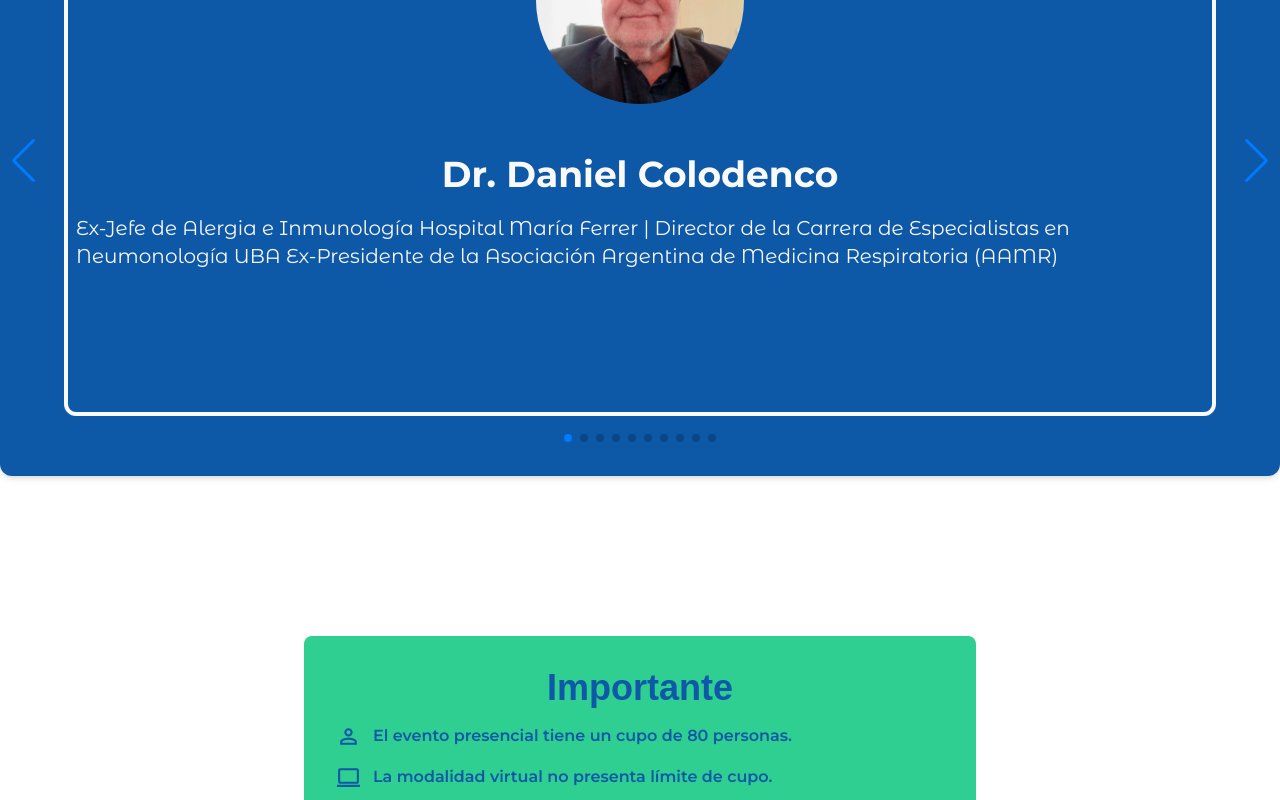
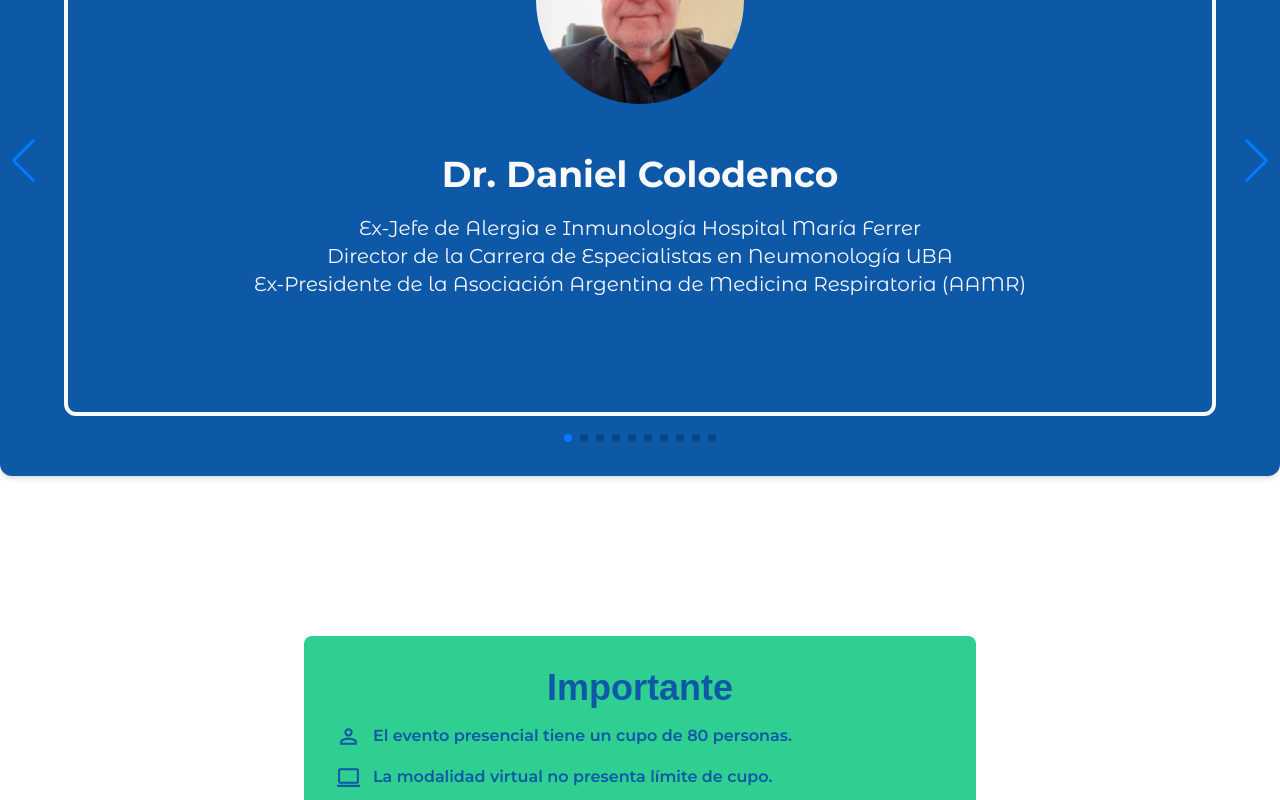
Before and after one commit to jnardi86/proyecto_Neumo, a React (Vite) app: page / in a window 1280 px wide. Shown: the part 3040-3840 px from the top of the page. Built offline with nearby package versions, Linux system fonts and the light colour scheme; a web font is replaced by a local one.

Commit message:
version mejorada de API

```diff
--- a/src/pages/home/components/homeForm/components/Form/useFormInscription.js
+++ b/src/pages/home/components/homeForm/components/Form/useFormInscription.js
@@ -53,14 +53,14 @@ const useFormInscription = ({ openModal }) => {
                 setTimeout(() => {
                     setBtnSubmitText('Inscribirse');
                     setTitleModal('Tu Inscripción ha sido registrada');
-                    setContentModal('Gracias por inscribirte al Consorcio de Asma de hospitales públicos de CABA. Por favor revisa tu correo que te enviamos la confirmación de tu inscripción.');
+                    setContentModal(`${responseObject.data.name} ${responseObject.data.lastName}, gracias por inscribirte al Consorcio de Asma de hospitales públicos de CABA. Te enviamos un correo electrónico a ${responseObject.data.email} con la confirmación y el evento para que agregues a tu calendario.`);
                     openModal();
                 }, 1000);
             } else {
                 setTimeout(() => {
                     setBtnSubmitText('Inscribirse');
                     setTitleModal('ATENCION!');
-                    setContentModal(responseObject.errorMessage);
+                    setContentModal(responseObject.error);
                     openModal();
                 }, 1000);
             }
--- a/src/pages/home/components/homeSpeakers/components/speakerCard/SpeakerCard.jsx
+++ b/src/pages/home/components/homeSpeakers/components/speakerCard/SpeakerCard.jsx
@@ -19,11 +19,15 @@ const SpeakerCard = ({ name: name, speciality: speciality, review: review, image
       <div className="w-full mb-5 p-5 flex flex-col justify-center items-center rounded-xl md:px-2 md:py-5">
         <h3 className="text-xl p-2 font-montserrat font-Bold text-White md:text-4xl">{name}</h3>
         <h5 className="text-base font-montserrat font-Semibold mb-3 text-White desktop: md:text-xl">{speciality}</h5>
-        <p
-          className="font-montserratAlternate font-Regular text-sm text-start leading-relaxed md:text-xl text-White">
-            {/* {showFullReview ? review : `${review.slice(0, 150)}...`} */}
-            {review}
-        </p>
+        {/* {showFullReview ? review : `${review.slice(0, 150)}...`} */}
+        {/* <p className="font-montserratAlternate font-Regular text-sm text-start leading-relaxed md:text-xl text-White">
+            {review} </p> */}
+        {review.map((item, index) => (
+          <p key={index} className="font-montserratAlternate font-Regular text-sm text-center leading-relaxed md:text-xl text-White">
+            {item}
+          </p>
+        ))}
+
         <div>
           {/* <div className="w-full flex justify-start">
             <HeaderButton
--- a/src/pages/home/useData.js
+++ b/src/pages/home/useData.js
@@ -69,61 +69,71 @@ const useData = () => {
             name: "Dr. Daniel Colodenco",
             speciality: "",
             image: Dr_Daniel_Colodenco_PS,
-            review: "Ex-Jefe de Alergia e Inmunología Hospital María Ferrer | Director de la Carrera de Especialistas en Neumonología UBA  Ex-Presidente de la Asociación Argentina de Medicina Respiratoria (AAMR)",
+            review: ["Ex-Jefe de Alergia e Inmunología Hospital María Ferrer",
+            "Director de la Carrera de Especialistas en Neumonología UBA",
+            "Ex-Presidente de la Asociación Argentina de Medicina Respiratoria (AAMR)"]
         },
         {
             name: "Dr. Martin Sívori",
             speciality: "",
-            review: "Jefe Unidad Neumotisiología Hospital Ramos Mejía | Director carrera especialista neumonología UBA",
+            review: ["Jefe Unidad Neumotisiología Hospital Ramos Mejía",
+            "Director carrera especialista neumonología UBA"],
             image: Dr_Martin_Sívori_PS,
         },
         {
             name: "Dra. Valeria Brichetti",
             speciality: "",
-            review: "Médica de planta del servicio de neumotisiologia Hospital Santojanni | Consultorio de asma grave Hospital Santojanni",
+            review: ["Médica de planta del servicio de neumotisiologia Hospital Santojanni",
+            "Consultorio de asma grave Hospital Santojanni"],
             image: Dra_Valeria_Brichetti_PS,
         },
         {
             name: "Dr. Daniel Pascansky",
             speciality: "",
-            review: "Médico de planta de neumotisiologia Hospital Ramos Mejia | Subdirector de la Carrera de Especialista UBA ",
+            review: ["Médico de planta de neumotisiologia Hospital Ramos Mejia",
+            "Subdirector de la Carrera de Especialista UBA "],
             image: Dr_Daniel_Pancasky_PS,
         },
         {
             name: "Dr. Diego Litewka",
             speciality: "",
-            review: "Jefe Sección Neumotisiologia Hospital Fernandez",
+            review: ["Jefe Sección Neumotisiologia Hospital Fernandez"],
             image: Dr_Diego_Litewka_PS,
         },
         {
             name: "Dr. Jose María Malet Ruiz",
             speciality: "",
-            review: "Jefe de Unidad Investigación Clínica y Experimental. Hospital de Rehabilitación Respiratoria María Ferrer",
+            review: ["Jefe de Unidad Investigación Clínica y Experimental Hospital de Rehabilitación Respiratoria María Ferrer"],
             image: Dr_Jose_Malet_PS,
         },
         {
             name: "Dr. Marcos Hernandez",
             speciality: "",
-            review: "Médico de planta Sanatorio Güemes | Coordinador consultorio de asma grave Sanatorio Güemes",
+            review: ["Médico de planta Sanatorio Güemes",
+            "Coordinador consultorio de asma grave Sanatorio Güemes"],
             image: Dr_Marcos_Hernandez_PS,
         },
 
         {
             name: "Dr. Ricardo del Olmo",
             speciality: "",
-            review: "Jefe de Servicio de Diagnóstico y Tratamiento Hospital María Ferrer & Investigador IDIM",
+            review: ["Jefe de Servicio de Diagnóstico y Tratamiento Hospital María Ferrer & Investigador IDIM"],
             image: Dr_Ricardo_del_Olmo_PS,
         },
         {
             name: "Dra. Laura Orazi",
             speciality: "",
-            review: "Médica de planta Neumonología Hospital italiano Buenos Aires | Consultorio Asma grave Hospital Italiano Buenos Aires | Subcoordinadora sección trasplante Pulmonar AAMR | Coordinadora laboratorio pulmonar Hospital Italiano Buenos Aires",
+            review: ["Médica de planta Neumonología Hospital italiano Buenos Aires",
+            "Consultorio Asma grave Hospital Italiano Buenos Aires",
+             "Subcoordinadora sección trasplante Pulmonar AAMR",
+             "Coordinadora laboratorio pulmonar Hospital Italiano Buenos Aires"],
             image: Dra_Laura_Orazi_PS,
         },
         {
             name: "Dr. Fernando Saldarini",
             speciality: "",
-            review: "Jefe Unidad Neumotisiología Hospital Santojanni | Director adscripto carrera especialista neumonología UBA",
+            review: ["Jefe Unidad Neumotisiología Hospital Santojanni",
+            "Director adscripto carrera especialista neumonología UBA"],
             image: Dr_Fernando_Saldarini_PS,
         },
     ]
```
